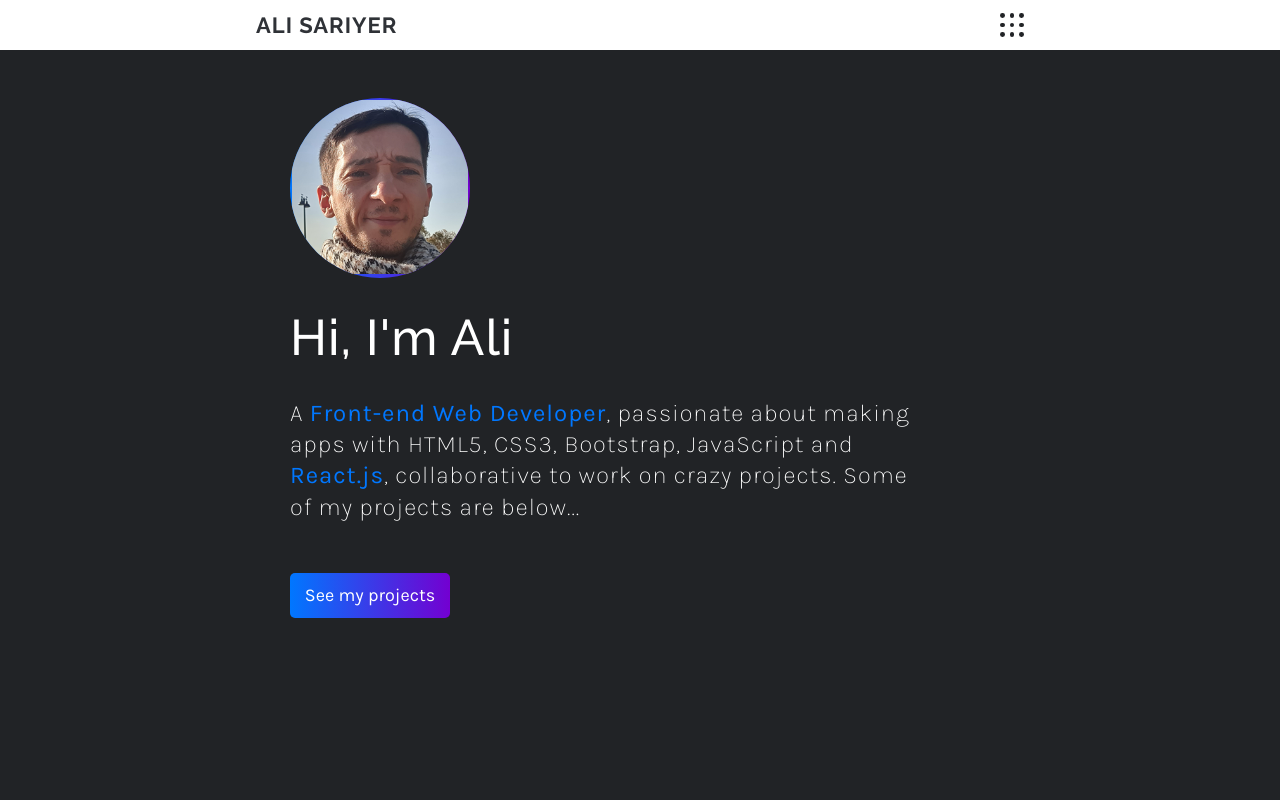
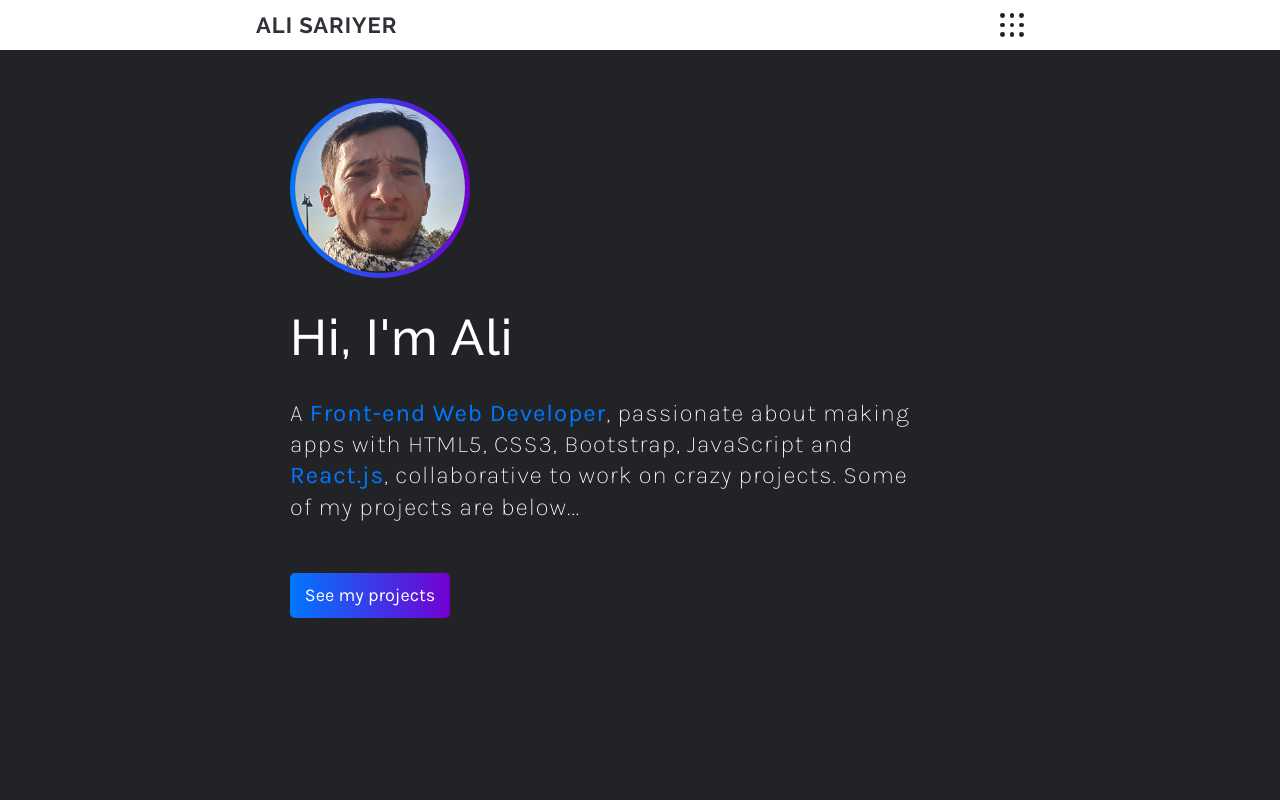
Before and after one commit to alisariyer/alisariyer, a React (Create React App) app: page / in a window 1280 px wide. Shown: the top 800 px of the page. Built offline with nearby package versions, Linux system fonts and the light colour scheme.

Commit message:
Change hero container structure by removing ::after

```diff
--- a/src/components/Hero.js
+++ b/src/components/Hero.js
@@ -9,7 +9,9 @@ export default function Hero() {
           <Dots className="bg-vl-gray" rotate={45} />
         </div>
         <div className="photo-container">
+          <div className="photo-frame">
           <img src="./images/me.png" alt="profile" />
+          </div>
         </div>
         <h2 className="hero-title">Hi, I'm Ali</h2>
         <div className="hero-content">
--- a/src/css/main.css
+++ b/src/css/main.css
@@ -102,21 +102,22 @@
 }
 
 .hero .photo-container {
-  position: relative;
+  display: flex;
+  justify-content: center;
+  align-items: center;
   width: 18rem;
   height: 18rem;
-  padding: 2px;
   margin-inline: auto;
   border-radius: 50%;
-  overflow: hidden;
+  background: linear-gradient(90deg, var(--clr-linear));
 }
 
-.hero .photo-container::after {
-  content: '';
-  position: absolute;
-  inset: 0;
-  background: linear-gradient(90deg, var(--clr-linear));
-  z-index: -9999;
+.hero .photo-frame {
+  width: 17rem;
+  height: 17rem;
+  border-radius: 50%;
+  overflow: hidden;
+  background-color: hsl( var(--clr-gray));
 }
 
 .hero-content {
@@ -356,7 +357,7 @@ footer .container {
 
 .bi {
   font-size: 4rem;
-  color: hsl( var(--clr-dark));
+  color: hsl( var(--clr-gray));
   cursor: pointer;
   transition: color 250ms ease-in-out;
 }
```
